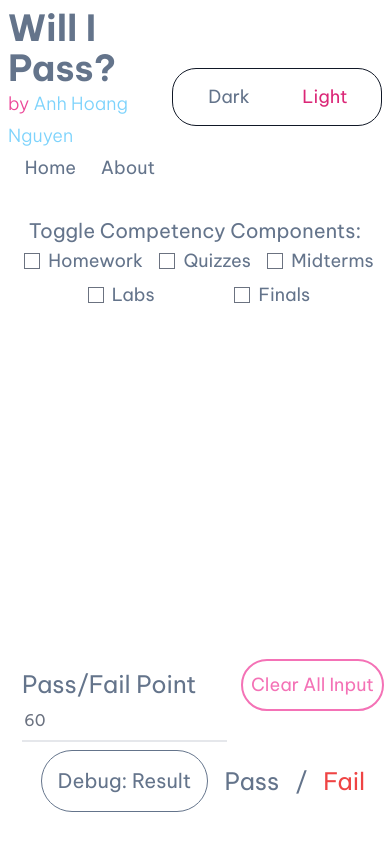
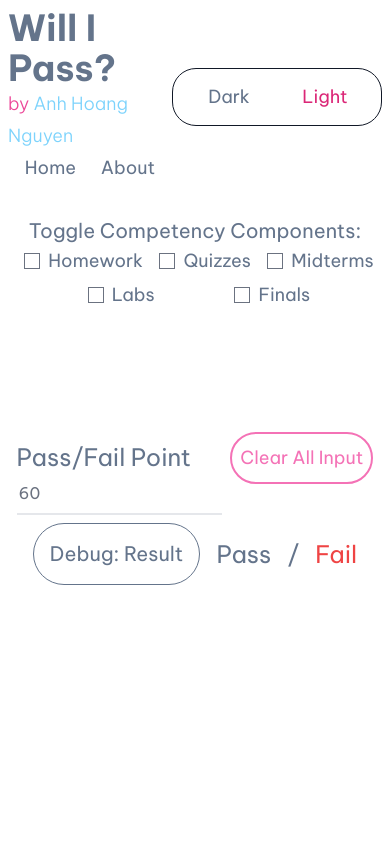
Before and after one commit to aaanh/will-i-pass, a Next.js app in the folder web-app/: page / in a window 390 px wide. Built offline with nearby package versions, Linux system fonts and the light colour scheme.

Commit message:
responsive tweaks

```diff
--- a/web-app/pages/index.js
+++ b/web-app/pages/index.js
@@ -190,7 +190,7 @@ export default function Home() {
 				) : null}
 			</div>
 
-			<div className="fixed bottom-8 flex justify-evenly w-full flex-wrap md:space-y-0 space-y-2 items-center">
+			<div className="mt-12 flex justify-evenly w-full flex-wrap md:space-y-0 space-y-2 items-center">
 				<div id="cut-off" className="mt-12 ">
 					<h2 className="text-2xl">Pass/Fail Point</h2>
 					<label className="inline-flex items-center">
```
